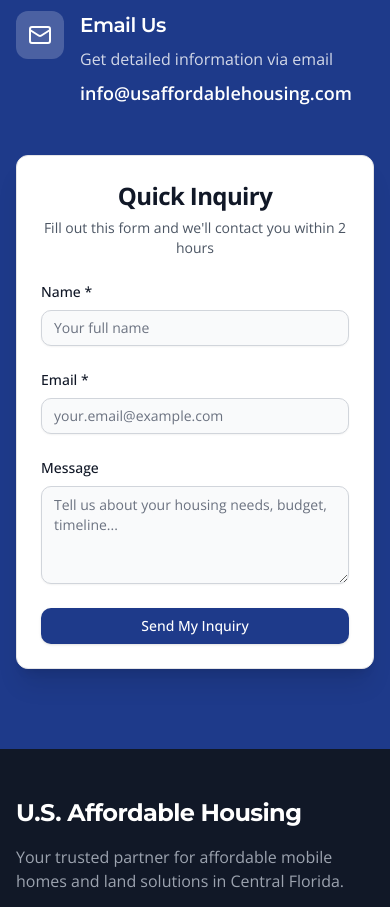
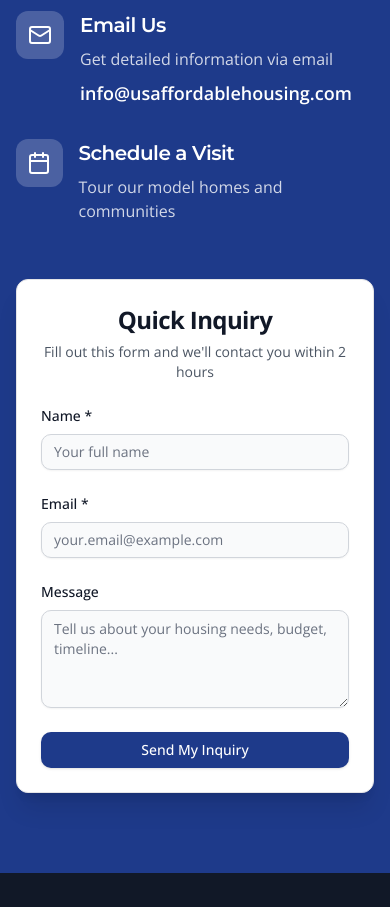
Before and after one commit to samiuddinbirgoshi/usaffordablehouse, a Next.js app: page / in a window 390 px wide. Shown: the part 8200-9107 px from the top of the page. Built offline with nearby package versions, Linux system fonts and the light colour scheme.

Commit message:
Ignore node_modules

```diff
--- a/src/app/page.tsx
+++ b/src/app/page.tsx
@@ -201,12 +201,12 @@
         >
           <div className="w-full max-w-full sm:max-w-7xl mx-auto">
 
-            <h1 className="text-3xl sm:text-4xl md:text-5xl lg:text-6xl font-heading font-normal text-white mb-6 md:mb-10">
+            <h1 className="text-3xl sm:text-4xl md:text-5xl lg:text-6xl font-heading font-normal text-white mb-6 md:mb-10 ml-0 md:ml-8">
               Affordable Mobile Homes
               <span className="block text-white/90">& Land Solutions</span>
           </h1>
 
-            <p className="text-lg sm:text-xl md:text-2xl text-white/90 mb-8 md:mb-12 leading-relaxed font-normal">
+            <p className="text-lg sm:text-xl md:text-2xl text-white/90 mb-8 md:mb-12 leading-relaxed font-normal ml-0 md:ml-8">
               Buy, Install, and Secure Your Future Home
             </p>
 
@@ -473,7 +473,17 @@
                     info@usaffordablehousing.com
                   </a>
                 </div>
-          </div>
+              </div>
+
+              <div className="flex items-start space-x-4">
+                <div className="w-12 h-12 bg-white/20 rounded-xl flex items-center justify-center">
+                  <Calendar className="w-6 h-6 text-white" />
+                </div>
+                <div>
+                  <h3 className="text-xl font-semibold mb-2">Schedule a Visit</h3>
+                  <p className="text-white/80 mb-2">Tour our model homes and communities</p>
+                </div>
+              </div>
 
             </div>
 
```
